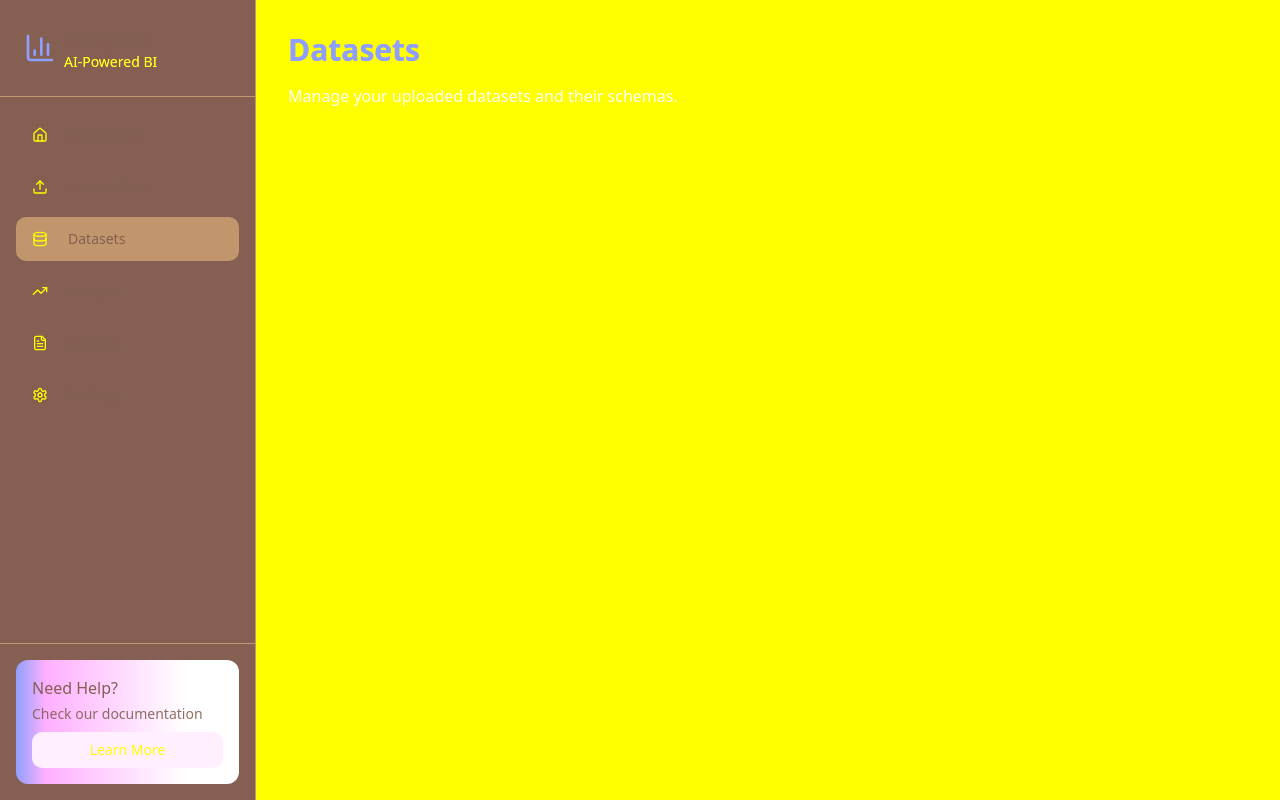
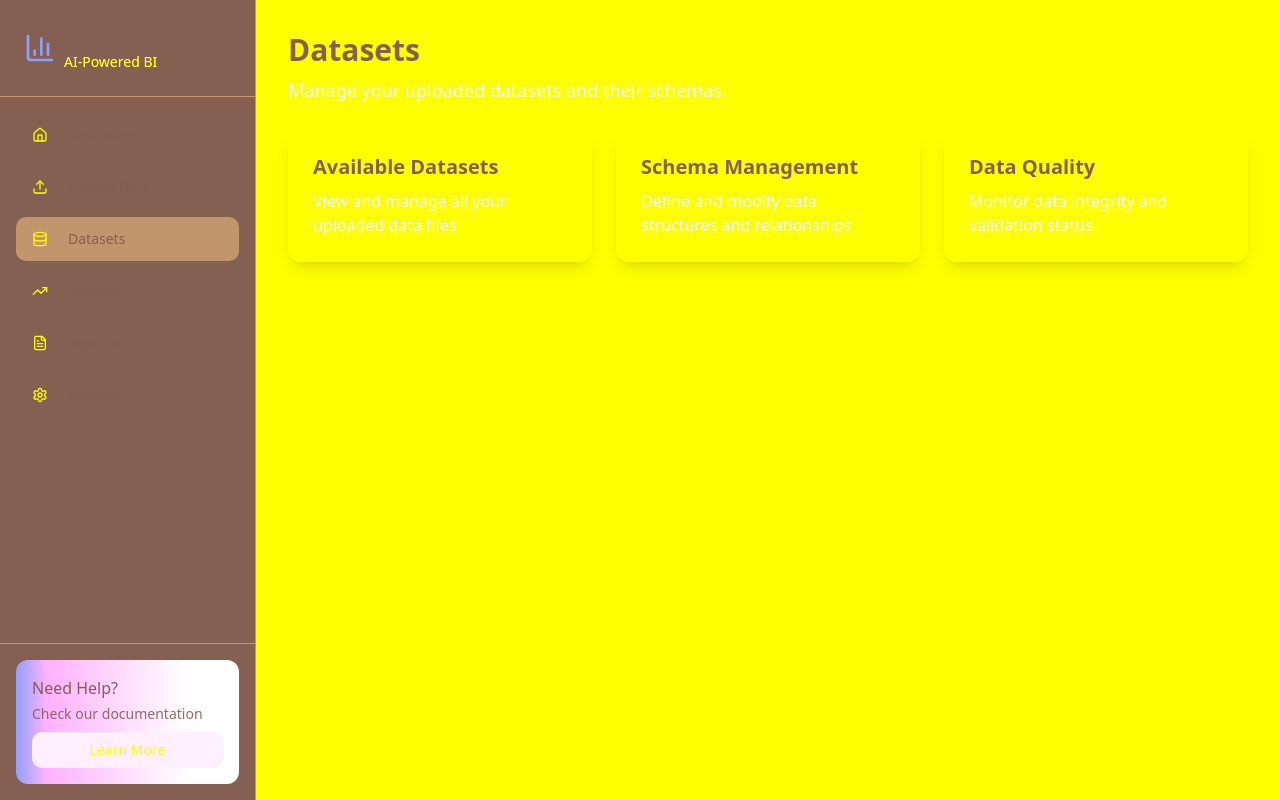
Before and after one commit to Rishita-rm/InsightX-AI-Powered-Business-Intelligence-Dashboard, a React (Vite) app: page / in a window 1280 px wide. Both pictures are taken after a click on the button "Datasets". Built offline with nearby package versions, Linux system fonts and the light colour scheme.

Commit message:
Fix: Improve text visibility in sections
Improved text visibility across dashboard, datasets, insights, reports, and settings sections by adjusting CSS and ensuring proper color contrast.

```diff
--- a/src/pages/Index.tsx
+++ b/src/pages/Index.tsx
@@ -1,3 +1,4 @@
+
 import { useState } from 'react';
 import Sidebar from '@/components/Sidebar';
 import Dashboard from '@/components/Dashboard';
@@ -17,30 +18,94 @@ const Index = () => {
         return <DataAnalytics />;
       case 'datasets':
         return (
-          <div className="animate-fade-in">
-            <h1 className="text-3xl font-bold gradient-text mb-4">Datasets</h1>
-            <p className="text-muted-foreground">Manage your uploaded datasets and their schemas.</p>
+          <div className="animate-fade-in space-y-6">
+            <div className="space-y-2">
+              <h1 className="text-3xl font-bold text-foreground">Datasets</h1>
+              <p className="text-muted-foreground text-lg">Manage your uploaded datasets and their schemas.</p>
+            </div>
+            <div className="grid gap-6 md:grid-cols-2 lg:grid-cols-3">
+              <div className="insight-card">
+                <h3 className="text-xl font-semibold text-card-foreground mb-2">Available Datasets</h3>
+                <p className="text-muted-foreground">View and manage all your uploaded data files</p>
+              </div>
+              <div className="insight-card">
+                <h3 className="text-xl font-semibold text-card-foreground mb-2">Schema Management</h3>
+                <p className="text-muted-foreground">Define and modify data structures and relationships</p>
+              </div>
+              <div className="insight-card">
+                <h3 className="text-xl font-semibold text-card-foreground mb-2">Data Quality</h3>
+                <p className="text-muted-foreground">Monitor data integrity and validation status</p>
+              </div>
+            </div>
           </div>
         );
       case 'insights':
         return (
-          <div className="animate-fade-in">
-            <h1 className="text-3xl font-bold gradient-text mb-4">AI Insights</h1>
-            <p className="text-muted-foreground">Discover patterns and insights generated by AI analysis.</p>
+          <div className="animate-fade-in space-y-6">
+            <div className="space-y-2">
+              <h1 className="text-3xl font-bold text-foreground">AI Insights</h1>
+              <p className="text-muted-foreground text-lg">Discover patterns and insights generated by AI analysis.</p>
+            </div>
+            <div className="grid gap-6 md:grid-cols-2 lg:grid-cols-3">
+              <div className="insight-card">
+                <h3 className="text-xl font-semibold text-card-foreground mb-2">Predictive Analytics</h3>
+                <p className="text-muted-foreground">AI-powered predictions and forecasting models</p>
+              </div>
+              <div className="insight-card">
+                <h3 className="text-xl font-semibold text-card-foreground mb-2">Pattern Recognition</h3>
+                <p className="text-muted-foreground">Automated discovery of trends and anomalies</p>
+              </div>
+              <div className="insight-card">
+                <h3 className="text-xl font-semibold text-card-foreground mb-2">Smart Recommendations</h3>
+                <p className="text-muted-foreground">Data-driven suggestions for business optimization</p>
+              </div>
+            </div>
           </div>
         );
       case 'reports':
         return (
-          <div className="animate-fade-in">
-            <h1 className="text-3xl font-bold gradient-text mb-4">Reports</h1>
-            <p className="text-muted-foreground">View and download your generated reports.</p>
+          <div className="animate-fade-in space-y-6">
+            <div className="space-y-2">
+              <h1 className="text-3xl font-bold text-foreground">Reports</h1>
+              <p className="text-muted-foreground text-lg">View and download your generated reports.</p>
+            </div>
+            <div className="grid gap-6 md:grid-cols-2 lg:grid-cols-3">
+              <div className="insight-card">
+                <h3 className="text-xl font-semibold text-card-foreground mb-2">Executive Reports</h3>
+                <p className="text-muted-foreground">High-level business summaries and KPI dashboards</p>
+              </div>
+              <div className="insight-card">
+                <h3 className="text-xl font-semibold text-card-foreground mb-2">Technical Analysis</h3>
+                <p className="text-muted-foreground">Detailed data analysis and statistical reports</p>
+              </div>
+              <div className="insight-card">
+                <h3 className="text-xl font-semibold text-card-foreground mb-2">Custom Reports</h3>
+                <p className="text-muted-foreground">Personalized reports based on your specific needs</p>
+              </div>
+            </div>
           </div>
         );
       case 'settings':
         return (
-          <div className="animate-fade-in">
-            <h1 className="text-3xl font-bold gradient-text mb-4">Settings</h1>
-            <p className="text-muted-foreground">Configure your dashboard preferences and API settings.</p>
+          <div className="animate-fade-in space-y-6">
+            <div className="space-y-2">
+              <h1 className="text-3xl font-bold text-foreground">Settings</h1>
+              <p className="text-muted-foreground text-lg">Configure your dashboard preferences and API settings.</p>
+            </div>
+            <div className="grid gap-6 md:grid-cols-2 lg:grid-cols-3">
+              <div className="insight-card">
+                <h3 className="text-xl font-semibold text-card-foreground mb-2">User Preferences</h3>
+                <p className="text-muted-foreground">Customize your dashboard layout and theme settings</p>
+              </div>
+              <div className="insight-card">
+                <h3 className="text-xl font-semibold text-card-foreground mb-2">API Configuration</h3>
+                <p className="text-muted-foreground">Manage external integrations and API connections</p>
+              </div>
+              <div className="insight-card">
+                <h3 className="text-xl font-semibold text-card-foreground mb-2">Security Settings</h3>
+                <p className="text-muted-foreground">Control access permissions and authentication options</p>
+              </div>
+            </div>
           </div>
         );
       default:
```
